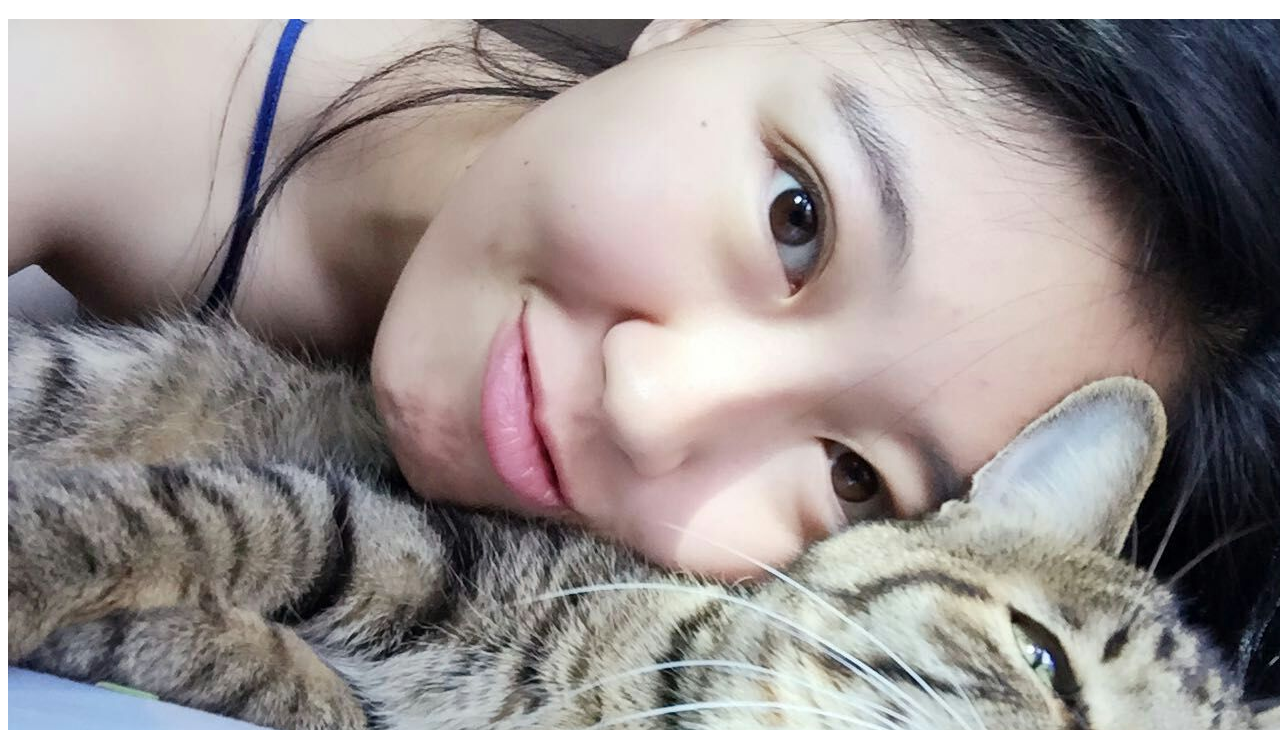
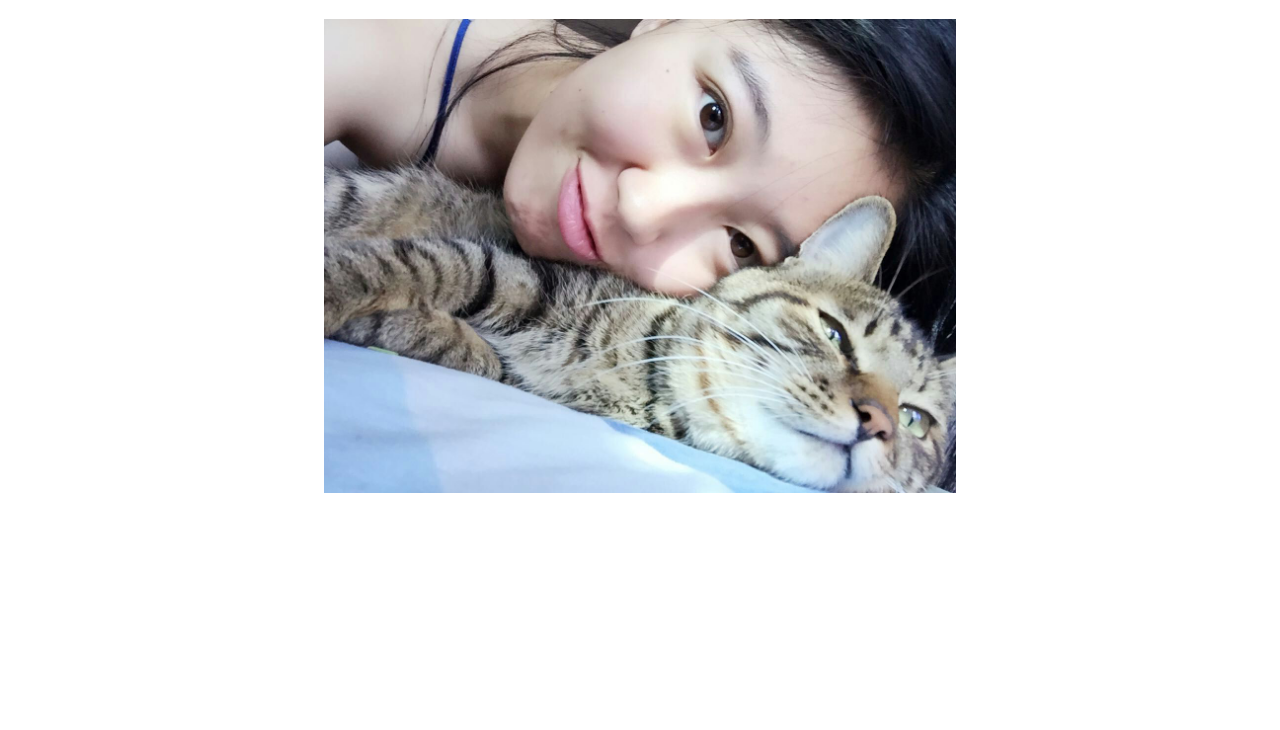
Before and after one commit to songsichen/songsichen.github.io, a plain HTML site: page index.html in a window 1280 px wide. Shown: the part 70-800 px from the top of the page. Drawn offline with Linux system fonts and the light colour scheme.

Commit message:
playing: change img size

```diff
--- a/index.html
+++ b/index.html
@@ -9,13 +9,18 @@
   margin: 1em, auto, 1em, auto;
   text-align: center;
 }
+
+#head {
+  width: 50%;
+}
+
 </style>
 </head>
 
 <body>
 <div id="main">
 <h1>宋思晨和家乐福</h1>
-<img src="ssc_cat.jpg">
+<img id="head" src="ssc_cat.jpg">
 </div>
 </body>
 </html>
```
